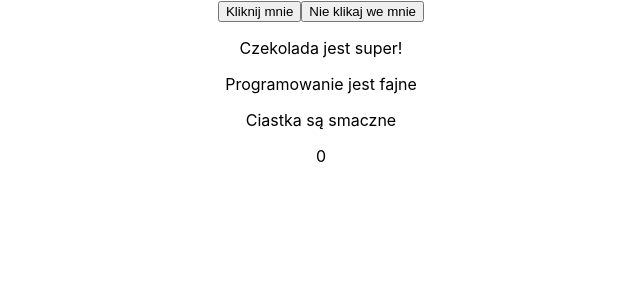
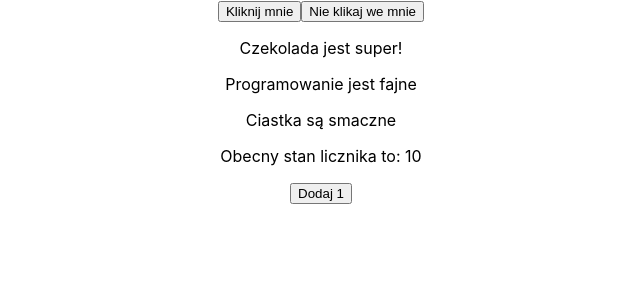
Before and after one commit to masives/taste-react, a React (Create React App) app: page / in a window 1280 px wide. Shown: the top 300 px of the page, without its empty margins (319-959 px from the left). Built offline with nearby package versions, Linux system fonts and the light colour scheme; the HTML template or start-up script is replaced by a standard one.

Commit message:
add counter and button

```diff
--- a/src/App.js
+++ b/src/App.js
@@ -8,7 +8,7 @@ const message2 = 'Ciastka są smaczne';
 // klasa App (nazwa własna) dziedziczy od klasy Komponent, dzięki czemu mamy dostęp m.in. do funkcji render
 class App extends React.Component {
   state = {
-    counter: 0,
+    counter: 10,
   };
 
   render() {
@@ -34,7 +34,14 @@ class App extends React.Component {
         <p>{message1}</p>
         <p>{message2}</p>
 
-        <p>{this.state.counter}</p>
+        <p>Obecny stan licznika to: {this.state.counter}</p>
+        <button
+          onClick={() => {
+            console.log('dodaj 1');
+          }}
+        >
+          Dodaj 1
+        </button>
         {/* przycisk z konsolą */}
       </div>
       // 11:20
```
